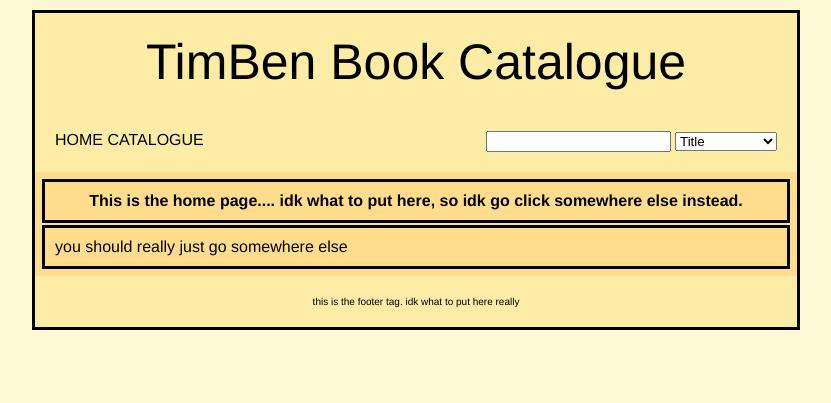
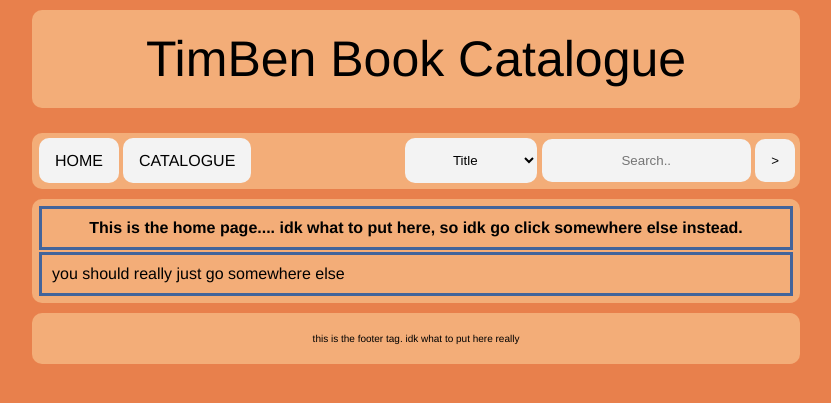
Before and after one commit to BenjaminWong67/CS235AssignmentBookShopWeb, a Flask app: page / in a window 1280 px wide. Shown: the top 403 px of the page, without its empty margins (224-1055 px from the left). Run offline with Flask 2, Linux system fonts and the light colour scheme.

Commit message:
created a search form within the layout.html extend

```diff
--- a/library/static/css/main.css
+++ b/library/static/css/main.css
@@ -1,7 +1,6 @@
 
 body {
-    border: 3px solid black;
-    background-color: #fff8d4;
+    background-color: #E8804C;
     display:flex;
     flex-direction:column;
     justify-content: flex-start;
@@ -13,33 +12,40 @@ body {
 /* Container styles and layout */
 #header {
     /*header container */
+    margin-bottom:25px;
     padding:20px;
-    background-color: rgb(253, 236, 166);
+    border-radius: 10px;
+    background-color: #F3AD78;
     font-size: 50px;
     text-align: center;
 }
 #top-bar {
     /*navigation container*/
+    margin-bottom:10px;
+    border-radius: 10px;
     display:flex;
     flex-direction: row;
     flex-wrap: nowrap;
     justify-content: space-between;
-    padding:20px;
-    background:rgb(253, 236, 166);
+    padding:5px;
+    background: #F3AD78;
 }
 #main {
     /* main body container */
+    margin-bottom:10px;
+    border-radius: 10px;
     display:flex;
     flex-direction: column;
     flex-wrap: nowrap;
     justify-content: flex-start;
     padding:5px;
-    background:#ffdd8c;
+    background: #F3AD78;
 }
 #footer {
     /* footer container */
+    border-radius: 10px;
     padding:20px;
-    background: rgb(253, 236, 166);
+    background: #F3AD78;
 
     text-align: center;
     font-size: 10px;
@@ -48,35 +54,55 @@ body {
 
 /* top-bar elements */
 #nav {
-    padding: 0px;
+    padding:0px;
+    margin:0px;
 }
 #search {
-    padding: 0px;
+    padding:0px;
+    margin:0px;
+}
+ul {
+    display: flex;
+    flex-direction: row;
+    margin:0px; padding: 14px 0px;
+}
+li {
+    list-style-type: none;
+    padding:0px 2px;
 }
 li a {
+    border-radius: 10px;
     color: black;
     text-align: center;
-    /*padding: 14px 16px;*/
     text-decoration: none;
-    background-color: rgb(253, 236, 166);
+    padding: 14px 16px;
+    background-color: #F3F3F3;
 }
 li a:hover {
     background-color: #111;
 }
+div#search select, div#search input {
+    border:0px;
+    border-radius: 10px;
+    color: black;
+    text-align: center;
+    padding: 14px 16px;
+    background-color: #F3F3F3;
+}
+
+
+
+
 th, td, tr {
-    border: 3px solid black;
+    border: 3px solid #42649b;
     padding: 10px;
     width: 100%;
 }
-ul li {
-    display: inline;
-    list-style-type: none;
-    margin: 0px;
-    padding: 0px;
+table {
+    padding:0;
+    margin:0;
 }
-ul {
-    margin: 0px; padding: 0px;
-}
+
 
 
 
@@ -84,7 +110,6 @@ ul {
 h1 {
     margin: auto;
     text-align: center;
-    background-color: rgb(0, 23, 66);
     width: 1250px;
 }
 h2 {
--- a/library/templates/search.html
+++ b/library/templates/search.html
@@ -1,12 +1,13 @@
 <form action="{{handler_url}}">
     <label for="search"></label>
-    <label for="input"></label>
-
-    <input type="text" id="input" name="input">
     <select name="attribute" id="search">
         <option value="title">Title</option>
         <option value="author">Author</option>
         <option value="publisher">Publisher</option>
         <option value="release_year">Release Year</option>
     </select>
+
+    <label for="input"></label>
+    <input type="text" id="input" name="input" placeholder="Search..">
+    <input type="submit" value=">">
 </form>
```
